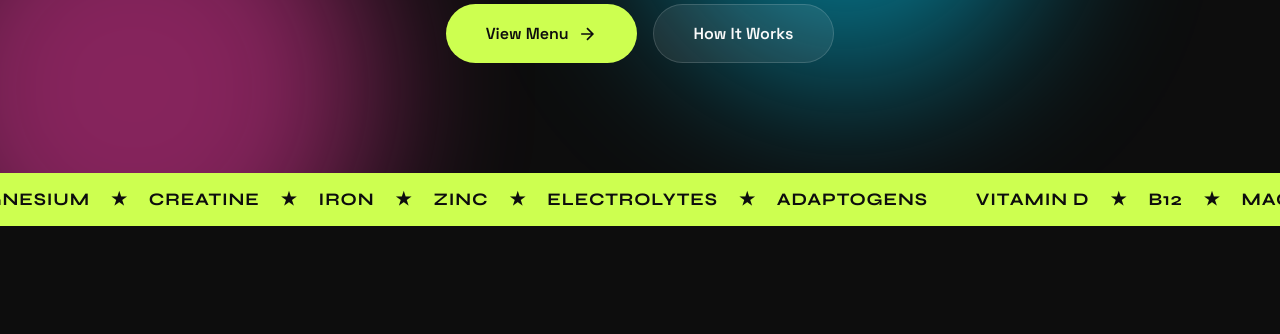
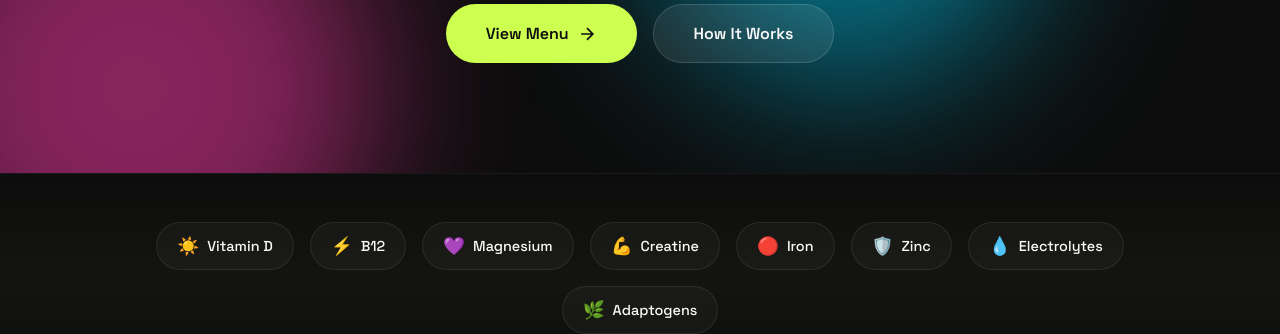
Before and after one commit to scottbot6767-ux/life-bar, a plain HTML site: page index.html in a window 1280 px wide. Shown: the part 627-961 px from the top of the page. Drawn offline with Linux system fonts and the light colour scheme.

Commit message:
Replace marquee with ingredient pills

```diff
--- a/index.html
+++ b/index.html
@@ -309,36 +309,57 @@
         }
 
         /* Marquee */
-        .marquee {
-            background: var(--lime);
-            padding: 1rem 0;
-            overflow: hidden;
-            white-space: nowrap;
+        /* Ingredient Pills */
+        .ingredients-strip {
+            background: linear-gradient(180deg, rgba(13,13,13,0) 0%, rgba(205,255,80,0.03) 50%, rgba(13,13,13,0) 100%);
+            padding: 3rem 4%;
+            border-top: 1px solid rgba(255,255,255,0.05);
+            border-bottom: 1px solid rgba(255,255,255,0.05);
         }
 
-        .marquee-content {
-            display: inline-flex;
-            animation: scroll 25s linear infinite;
+        .ingredients-wrapper {
+            display: flex;
+            justify-content: center;
+            align-items: center;
+            flex-wrap: wrap;
+            gap: 1rem;
+            max-width: 1000px;
+            margin: 0 auto;
         }
 
-        .marquee-item {
-            font-family: 'Syne', sans-serif;
-            font-size: 1.1rem;
-            font-weight: 700;
-            color: var(--dark);
-            padding: 0 1.5rem;
-            text-transform: uppercase;
-            letter-spacing: 0.05em;
+        .ingredient-pill {
+            display: inline-flex;
+            align-items: center;
+            gap: 0.5rem;
+            background: rgba(255,255,255,0.03);
+            border: 1px solid rgba(255,255,255,0.08);
+            padding: 0.75rem 1.25rem;
+            border-radius: 50px;
+            font-size: 0.9rem;
+            font-weight: 500;
+            color: var(--off-white);
+            transition: all 0.3s;
+            cursor: default;
         }
 
-        .marquee-item .star {
-            margin: 0 1rem;
+        .ingredient-pill:hover {
+            transform: translateY(-3px);
+            border-color: var(--lime);
+            box-shadow: 0 10px 30px rgba(205, 255, 80, 0.15);
         }
 
-        @keyframes scroll {
-            from { transform: translateX(0); }
-            to { transform: translateX(-50%); }
+        .ingredient-pill .pill-icon {
+            font-size: 1.1rem;
         }
+
+        .ingredient-pill:nth-child(1):hover { border-color: var(--lime); box-shadow: 0 10px 30px rgba(205, 255, 80, 0.2); }
+        .ingredient-pill:nth-child(2):hover { border-color: var(--electric-blue); box-shadow: 0 10px 30px rgba(0, 212, 255, 0.2); }
+        .ingredient-pill:nth-child(3):hover { border-color: var(--hot-pink); box-shadow: 0 10px 30px rgba(255, 60, 172, 0.2); }
+        .ingredient-pill:nth-child(4):hover { border-color: var(--orange); box-shadow: 0 10px 30px rgba(255, 149, 0, 0.2); }
+        .ingredient-pill:nth-child(5):hover { border-color: var(--purple); box-shadow: 0 10px 30px rgba(123, 97, 255, 0.2); }
+        .ingredient-pill:nth-child(6):hover { border-color: var(--lime); box-shadow: 0 10px 30px rgba(205, 255, 80, 0.2); }
+        .ingredient-pill:nth-child(7):hover { border-color: var(--electric-blue); box-shadow: 0 10px 30px rgba(0, 212, 255, 0.2); }
+        .ingredient-pill:nth-child(8):hover { border-color: var(--hot-pink); box-shadow: 0 10px 30px rgba(255, 60, 172, 0.2); }
 
         /* Menu Section */
         .menu {
@@ -1074,10 +1095,17 @@
     </section>
 
     <!-- Marquee -->
-    <div class="marquee">
-        <div class="marquee-content">
-            <span class="marquee-item">Vitamin D <span class="star">★</span> B12 <span class="star">★</span> Magnesium <span class="star">★</span> Creatine <span class="star">★</span> Iron <span class="star">★</span> Zinc <span class="star">★</span> Electrolytes <span class="star">★</span> Adaptogens</span>
-            <span class="marquee-item">Vitamin D <span class="star">★</span> B12 <span class="star">★</span> Magnesium <span class="star">★</span> Creatine <span class="star">★</span> Iron <span class="star">★</span> Zinc <span class="star">★</span> Electrolytes <span class="star">★</span> Adaptogens</span>
+    <!-- Ingredient Pills -->
+    <div class="ingredients-strip">
+        <div class="ingredients-wrapper">
+            <div class="ingredient-pill"><span class="pill-icon">☀️</span> Vitamin D</div>
+            <div class="ingredient-pill"><span class="pill-icon">⚡</span> B12</div>
+            <div class="ingredient-pill"><span class="pill-icon">💜</span> Magnesium</div>
+            <div class="ingredient-pill"><span class="pill-icon">💪</span> Creatine</div>
+            <div class="ingredient-pill"><span class="pill-icon">🔴</span> Iron</div>
+            <div class="ingredient-pill"><span class="pill-icon">🛡️</span> Zinc</div>
+            <div class="ingredient-pill"><span class="pill-icon">💧</span> Electrolytes</div>
+            <div class="ingredient-pill"><span class="pill-icon">🌿</span> Adaptogens</div>
         </div>
     </div>
 
```
